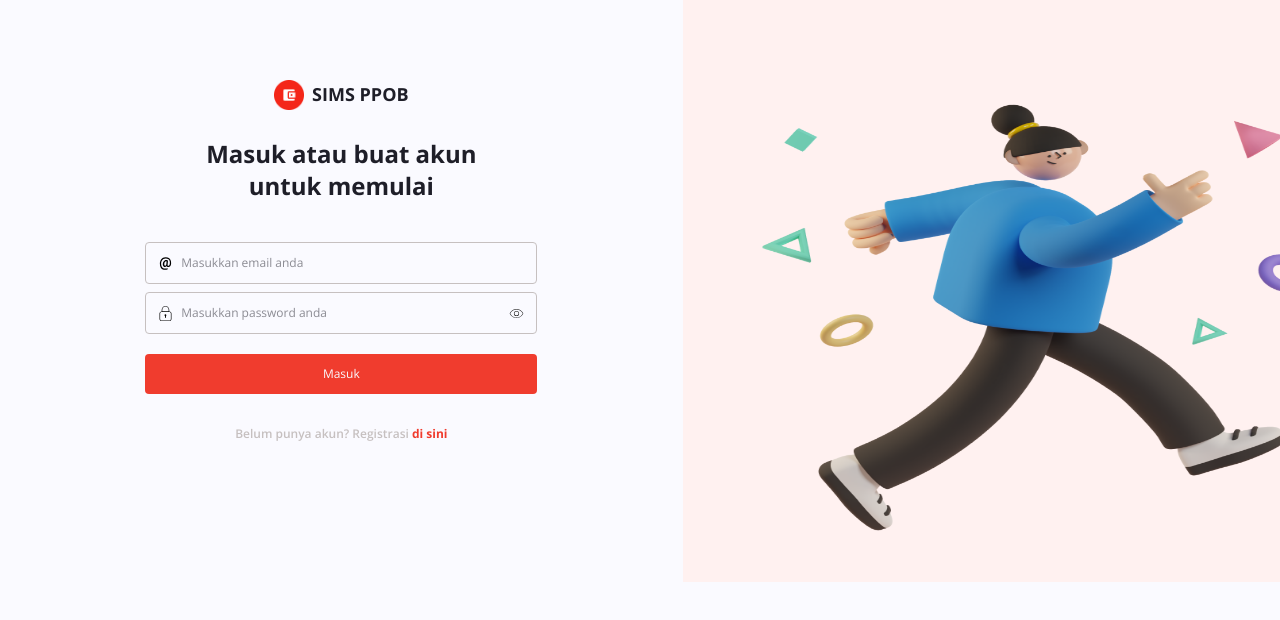
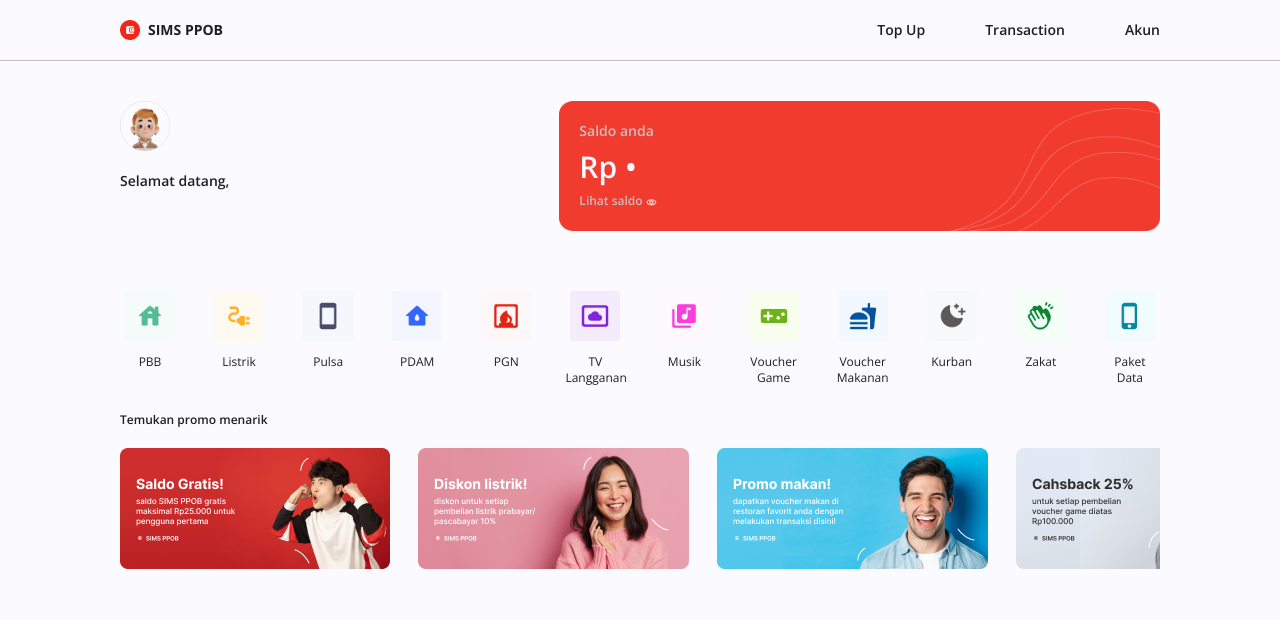
Before and after one commit to raissarahmani/sims-ppob, a React (Vite) app: page / in a window 1280 px wide. Shown: the top 620 px of the page. Built offline with nearby package versions, Linux system fonts and the light colour scheme; no server answers.

Commit message:
fix: router placement

```diff
--- a/src/Router.jsx
+++ b/src/Router.jsx
@@ -20,23 +20,27 @@ import Edit from './components/Profile/Edit'
 function Router() {
   return (
     <Routes>
-      <Route element={<AuthPage />}>
-        <Route path="/" element={<Login />} />
-        <Route path="registration" element={<Regist />} />
-      </Route>
+        <Route path="/" element = {<Dashboard />}>
+            <Route index element = {<Home />} />
+            {/* <Route element={<PrivateRoute />}> */}
+              <Route path="topup" element = {<Topup />} />
+              <Route path="transaction" element = {<Transaction />} />
+              <Route path="transaction/history" element = {<History />} />
+              <Route path="transaction/all" element = {<ShowMore />} />
+            {/* </Route> */}
+        </Route>
 
-      <Route path="/dashboard" element={<Dashboard />}>
-        <Route index element={<Home />} />
-        <Route path="topup" element={<Topup />} />
-        <Route path="transaction" element={<Transaction />} />
-        <Route path="transaction/history" element={<History />} />
-        <Route path="transaction/all" element={<ShowMore />} />
-      </Route>
+        <Route element = {<AuthPage/>}>
+            <Route path="login" element= {<Login />} />
+            <Route path="registration" element = {<Regist />} />
+        </Route>
 
-      <Route element={<ProfilePage />}>
-        <Route path="profile" element={<Profile />} />
-        <Route path="profile/update" element={<Edit />} />
-      </Route>
+        {/* <Route element = {<PrivateRoute />} > */}
+            <Route element = {<ProfilePage/>}>
+                <Route path="profile" element= {<Profile />} />
+                <Route path="profile/update" element = {<Edit />} />
+            </Route>
+        {/* </Route> */}
     </Routes>
   )
 }
```
